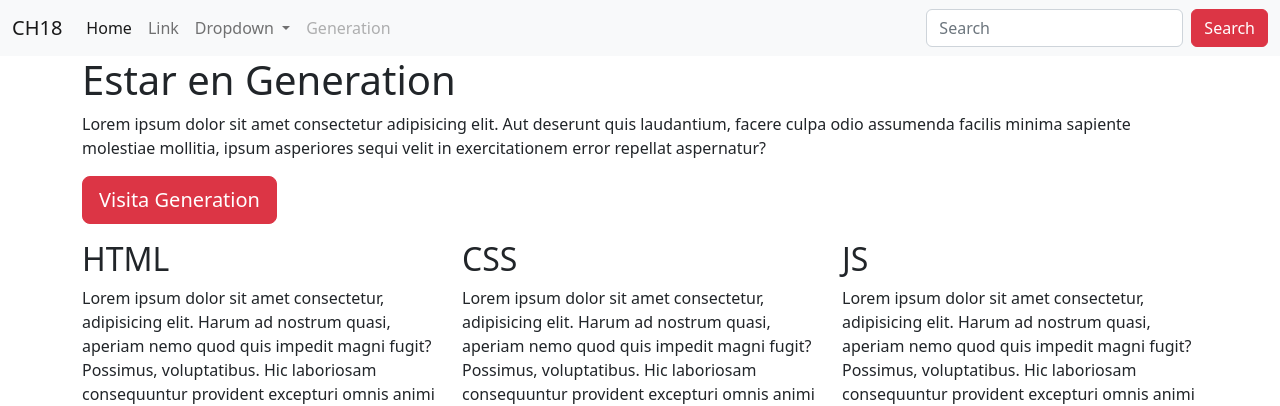
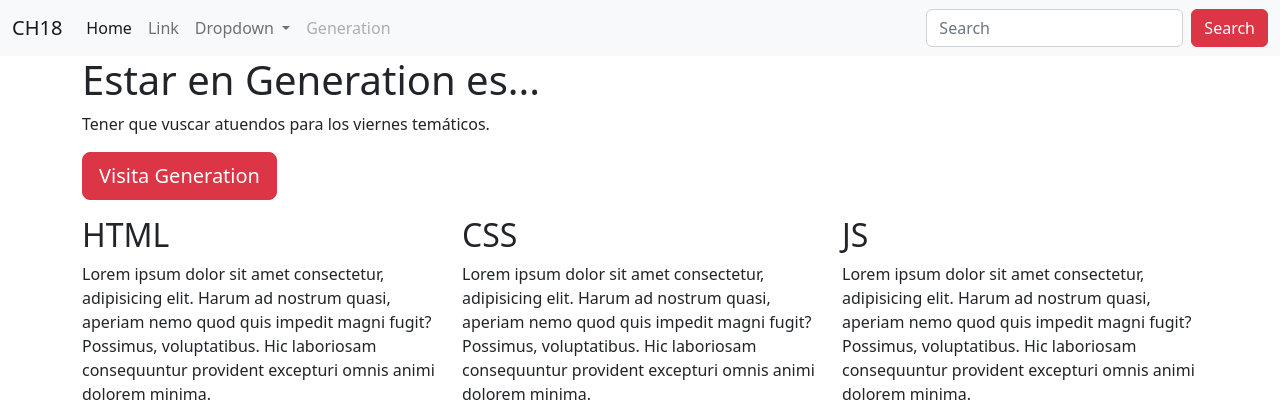
Before and after one commit to sharonariz/saoko3, a plain HTML site: page index.html in a window 1280 px wide. Shown: the top 406 px of the page. Drawn offline with Linux system fonts and the light colour scheme.

Commit message:
cambio de título y descripción generation

```diff
--- a/index.html
+++ b/index.html
@@ -55,9 +55,9 @@
 <!--Descripcion estar en Generation-->
         <div class="row">
             <div>
-                <h1>Estar en Generation</h1>
+                <h1>Estar en Generation es...</h1>
                 <p>
-                    Lorem ipsum dolor sit amet consectetur adipisicing elit. Aut deserunt quis laudantium, facere culpa odio assumenda facilis minima sapiente molestiae mollitia, ipsum asperiores sequi velit in exercitationem error repellat aspernatur?
+                    Tener que vuscar atuendos para los viernes temáticos.
                 </p>
                 <p>
                     <a href="https://mexico.generation.org/" target="_blank" class="btn btn-danger btn-lg btn-block">Visita Generation</a>
```
